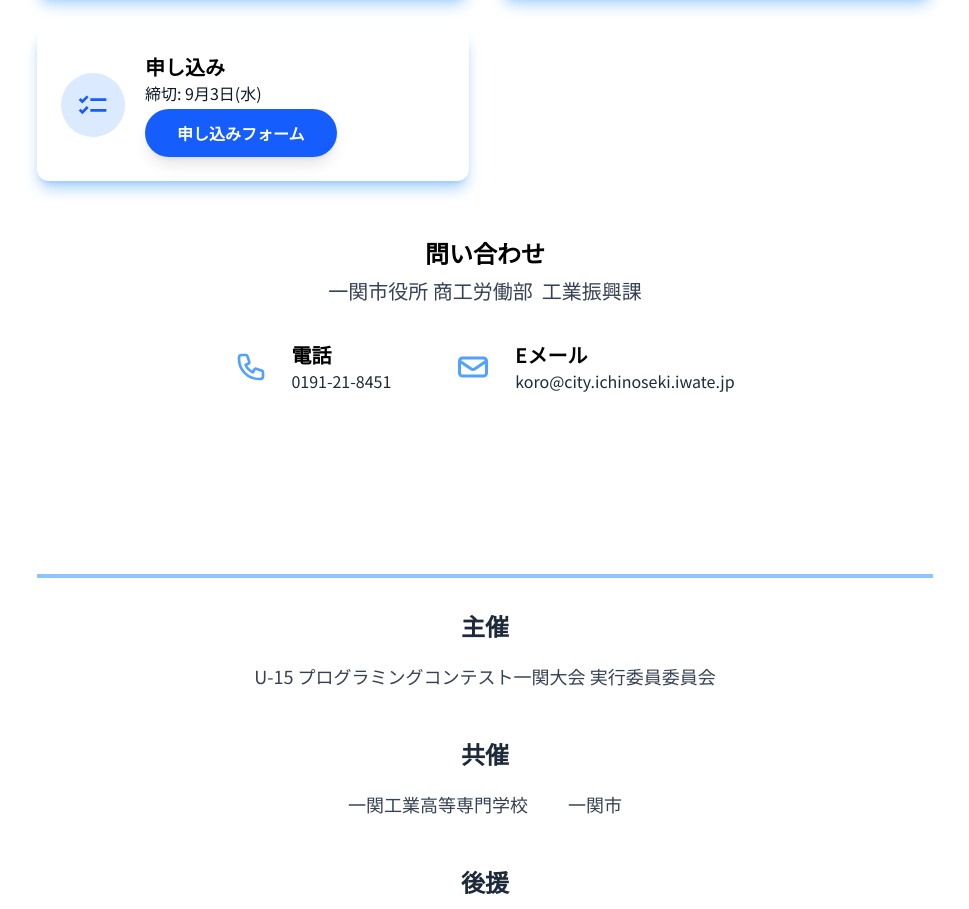
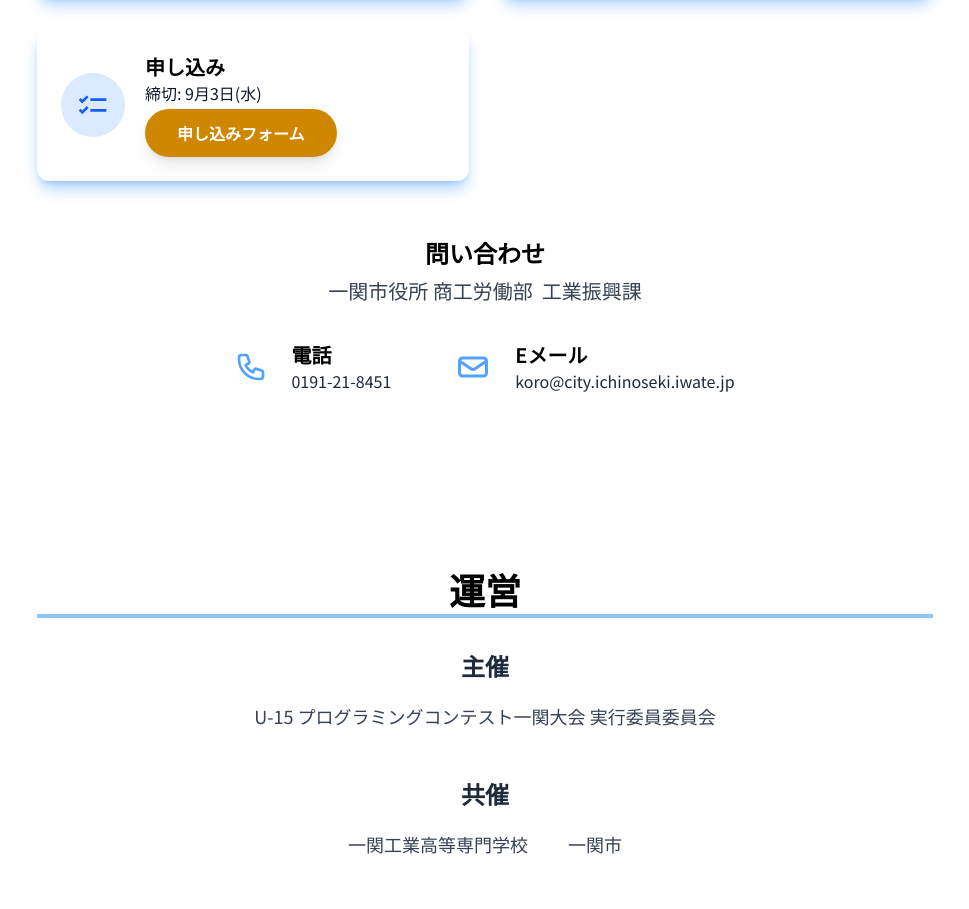
Before and after one commit to U15-Ichinoseki/U15-Ichinoseki-Web, a website built with Vite: page index.html in a window 1280 px wide. Shown: the part 4661-5570 px from the top of the page, without its empty margins (155-1124 px from the left). Built offline with nearby package versions, Linux system fonts and the light colour scheme.

Commit message:
デザインを微調整

```diff
--- a/index.html
+++ b/index.html
@@ -405,7 +405,7 @@
                                 </div>
                                 <div class="flex items-center">
                                     <a href="https://logoform.jp/form/HgLy/1164841" target="_blank"
-                                        class="link-button text-center px-8">申し込みフォーム</a>
+                                        class="link-button custom-color text-center px-8">申し込みフォーム</a>
                                 </div>
                             </div>
                         </div>
@@ -414,7 +414,8 @@
                     <div class="flex flex-col mt-6 text-center items-center">
                         <h3 class="text-2xl font-semibold mb-2">問い合わせ</h3>
                         <p class="text-xl font-medium mb-5 text-wrap break-keep text-gray-700">一関市役所&nbsp;商工労働部&nbsp;
-                            <wrb>工業振興課</p>
+                            <wrb>工業振興課
+                        </p>
                         <div class="flex flex-col sm:flex-row item-left sm:items-center justify-center sm:gap-8">
                             <a href="tel:0191-21-8451" class="contact hover:bg-gray-100">
                                 <svg class="w-8 h-8 text-blue-400" fill="none" stroke="currentColor" viewBox="0 0 24 24"
@@ -450,7 +451,7 @@
         <!-- Support Section -->
         <section id="support" class="py-20 px-8 relative">
             <div class="container">
-                <h2 class="text-4xl font-bold text-center mb-8"></h2>
+                <h2 class="text-4xl font-bold text-center mb-8">運営</h2>
                 <div class="flex flex-col items-center">
                     <div class="mb-12 text-center">
                         <h3 class="text-2xl font-bold text-gray-800 mb-5">主催</h3>
```
Also changed, not shown: src/output.css.
